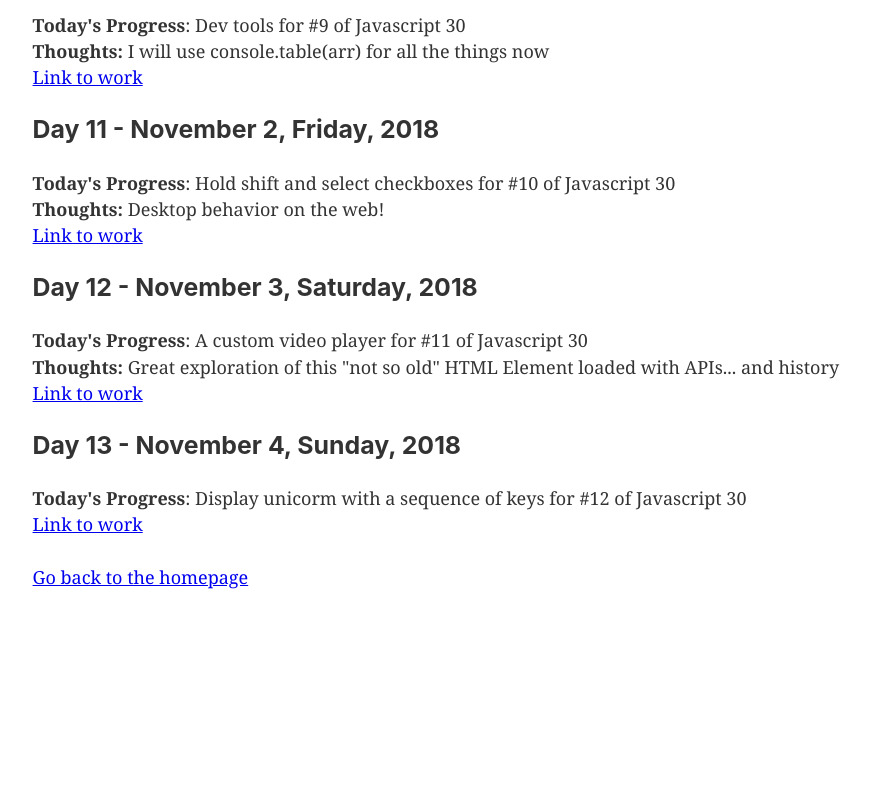
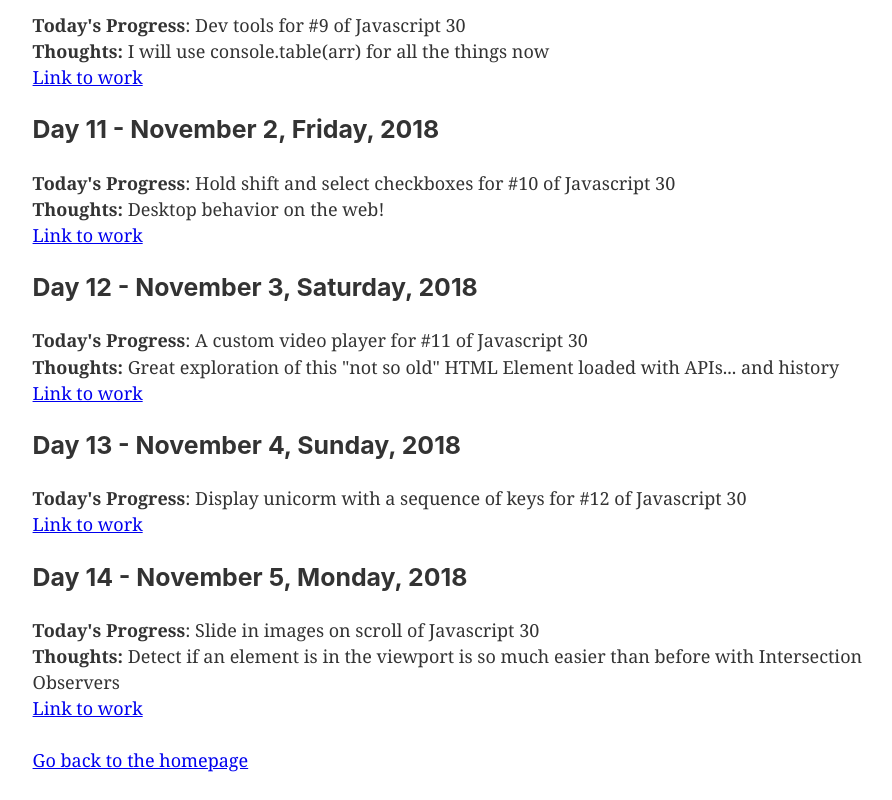
Before and after one commit to turnlab-solutions/website, a Gatsby site: page /100-days-of-code-challenge in a window 1280 px wide. Shown: the part 1708-2508 px from the top of the page, without its empty margins (147-1039 px from the left). Before the commit the page ends 2324 px from the top, so only its background shows below. Built offline with nearby package versions, Linux system fonts and the light colour scheme; Gatsby itself is replaced by a stand-in of ours.

Commit message:
Day 13 log

```diff
--- a/src/pages/100-days-of-code-challenge.js
+++ b/src/pages/100-days-of-code-challenge.js
@@ -82,6 +82,12 @@ const SecondPage = () => (
     <strong>Today's Progress</strong>: Display unicorm with a sequence of keys for #12 of Javascript 30<br />
     <a target="_blank" href="https://maxletourneur.github.io/JavaScript30/12%20-%20Key%20Sequence%20Detection/">Link to work</a><br />
     </p>
+    <h3>Day 14 - November 5, Monday, 2018</h3>
+    <p>
+    <strong>Today's Progress</strong>: Slide in images on scroll of Javascript 30<br />
+    <strong>Thoughts:</strong> Detect if an element is in the viewport is so much easier than before with Intersection Observers <br />
+    <a target="_blank" href="https://maxletourneur.github.io/JavaScript30/13%20-%20Slide%20in%20on%20Scroll/">Link to work</a><br />
+    </p>
     <Link to="/">Go back to the homepage</Link>
   </Layout>
 )
```
